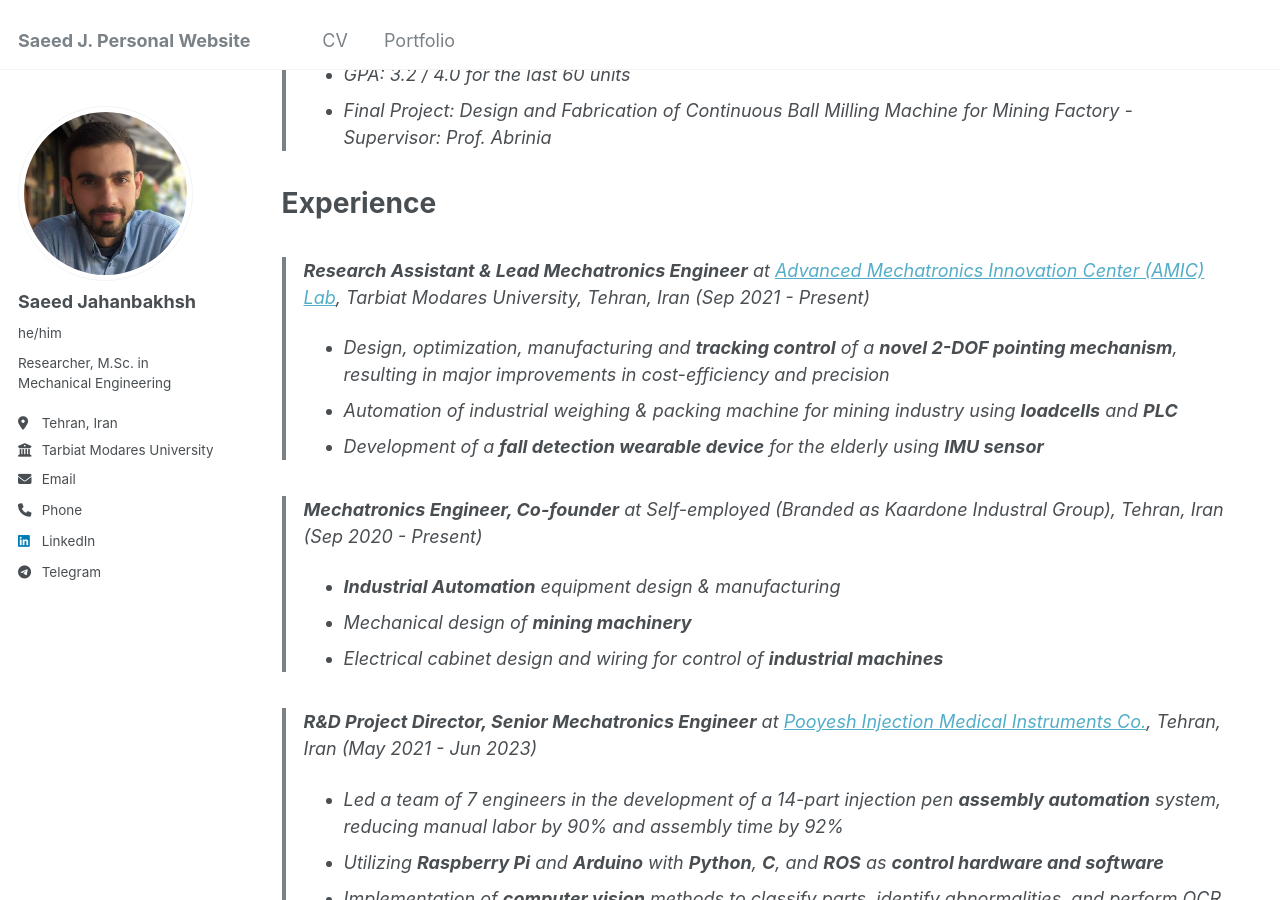
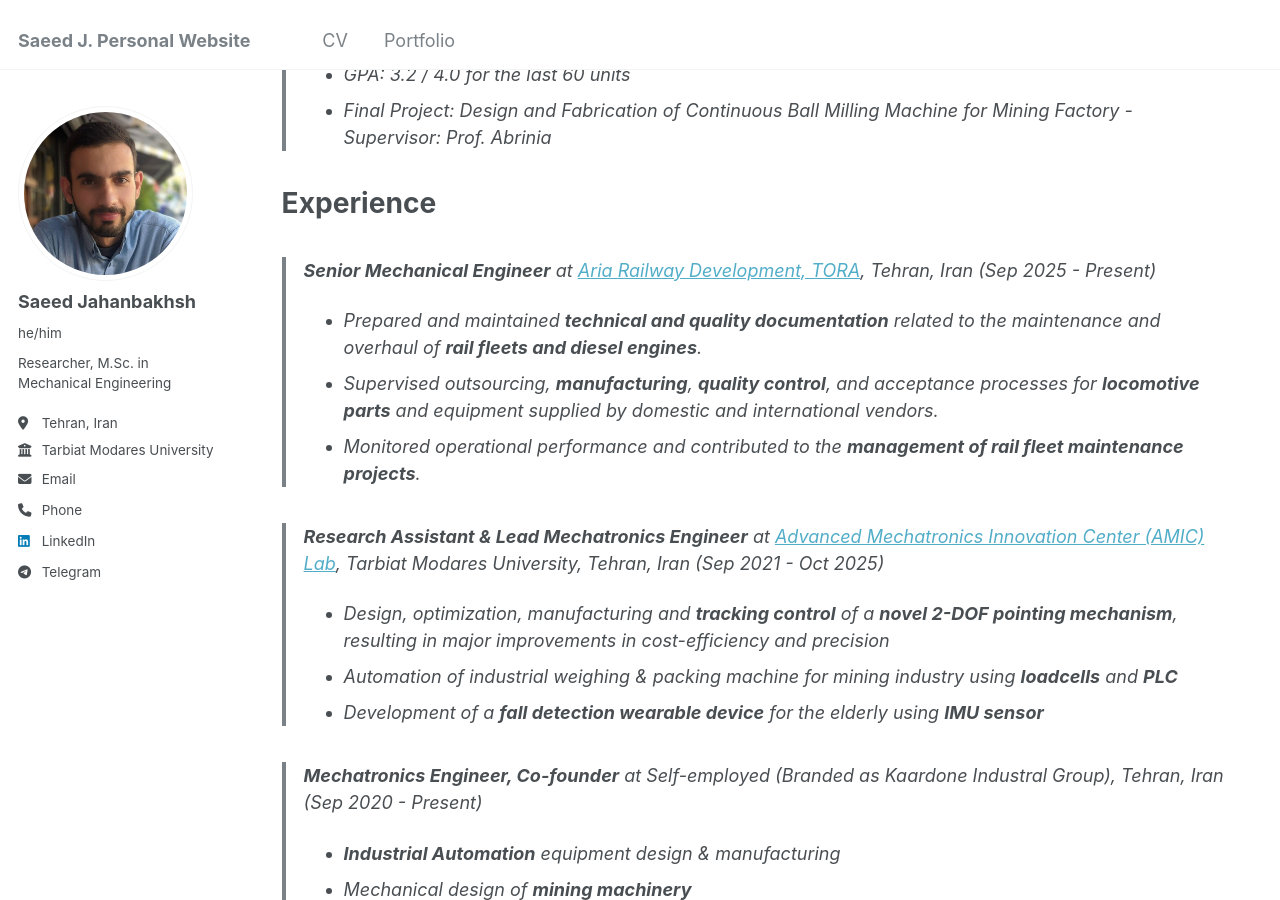
Before and after one commit to msjahanbakhsh/msjahanbakhsh.github.io, a Jekyll site: the page built from _pages/cv.md, in a window 1280 px wide and 900 px high, scrolled down 447 px. Built offline with Jekyll 4.4.1, drawn with Linux system fonts in a browser that asks for light colours; some of the changed text lies outside the part shown.

Commit message:
Updated CV (added Tora) and Interests

```diff
--- a/_pages/cv.md
+++ b/_pages/cv.md
@@ -22,9 +22,16 @@ Education
 
 Experience
 ======
+> **Senior Mechanical Engineer** at
+[Aria Railway Development, TORA](http://tora.ir/), Tehran, Iran
+(Sep 2025 - Present)
+*	Prepared and maintained **technical and quality documentation** related to the maintenance and overhaul of **rail fleets and diesel engines**.
+*	Supervised outsourcing, **manufacturing**, **quality control**, and acceptance processes for **locomotive parts** and equipment supplied by domestic and international vendors.
+*	Monitored operational performance and contributed to the **management of rail fleet maintenance projects**.
+
 > **Research Assistant & Lead Mechatronics Engineer** at
 [Advanced Mechatronics Innovation Center (AMIC) Lab](http://amic.modares.ac.ir/en/home-2/), Tarbiat Modares University, Tehran, Iran
-(Sep 2021 - Present)
+(Sep 2021 - Oct 2025)
 * Design, optimization, manufacturing and **tracking control** of a **novel 2-DOF pointing mechanism**, resulting in major improvements in cost-efficiency and precision
 * Automation of industrial weighing & packing machine for mining industry using **loadcells** and **PLC**
 * Development of a **fall detection wearable device** for the elderly using **IMU sensor**
```
Also changed, not shown: other parts of _pages/cv.md (+1 -1 lines), _pages/about.md (+4 -1 lines).
